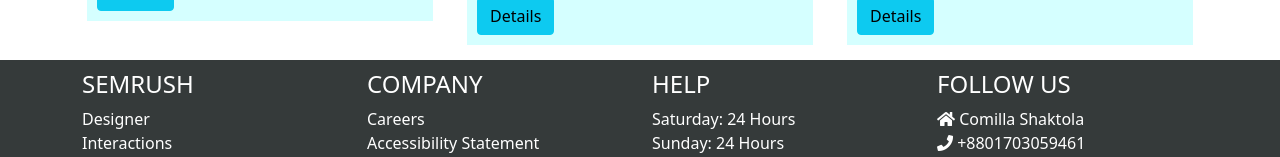
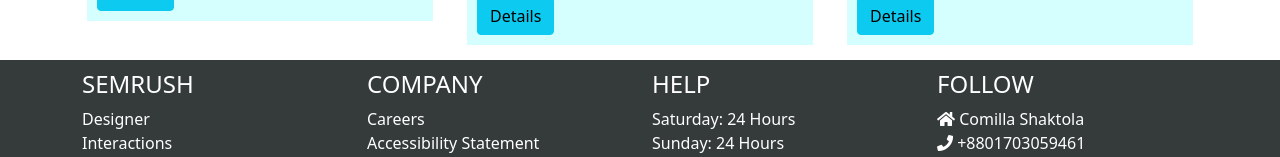
Before and after one commit to SShipon/healthcare-related-website-SShipon, a React (Create React App) app: page / in a window 1280 px wide. Shown: the part 1648-1805 px from the top of the page. Built offline with nearby package versions, Linux system fonts and the light colour scheme; no server answers.

Commit message:
hello im shipon

```diff
--- a/src/components/Footer/Footer.js
+++ b/src/components/Footer/Footer.js
@@ -48,7 +48,7 @@
                     </div>
                       {/*colum 4*/}
                    <div className="col-md-3 col-sm-6">
-                         <h4>FOLLOW US</h4>
+                         <h4>FOLLOW</h4>
                     <ul className="list-unstyled font-awsome">
                         <li><i class="fas fa-home"></i> Comilla Shaktola</li>
                         <li><i class="fas fa-phone"></i> +8801703059461</li>
```
